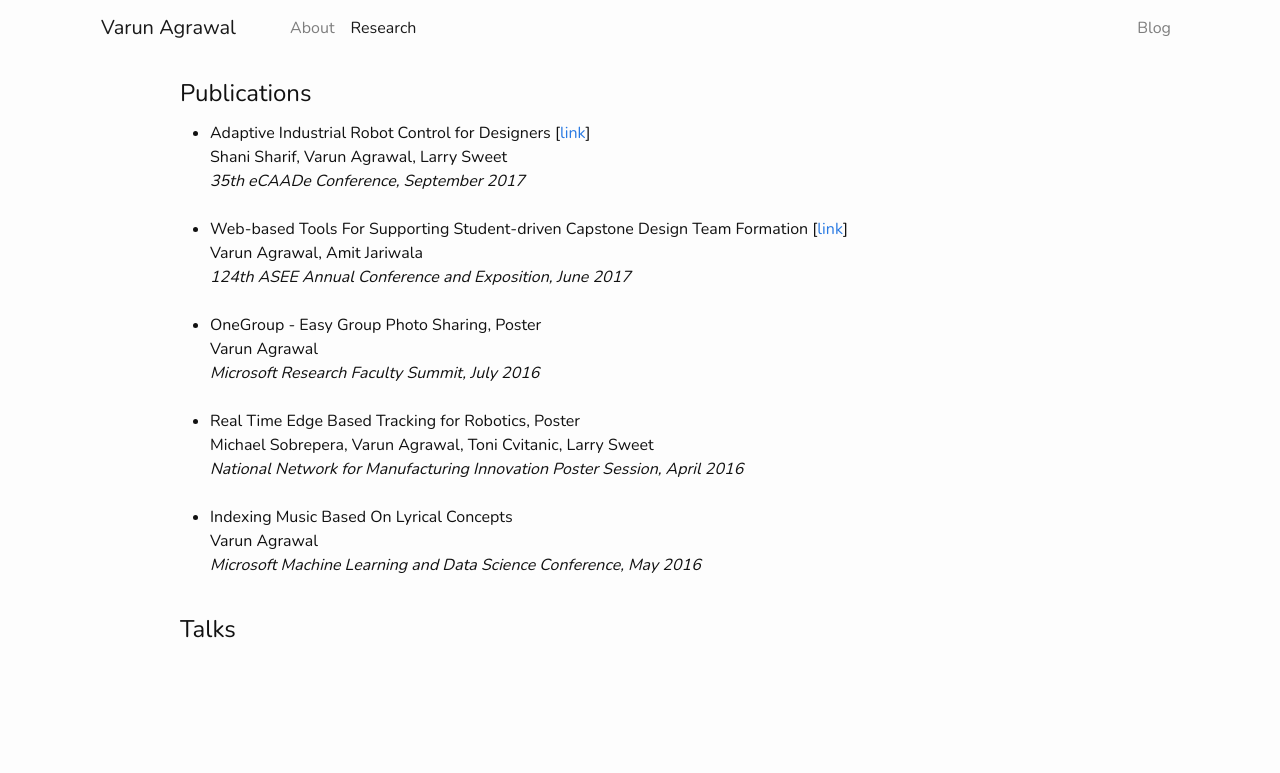
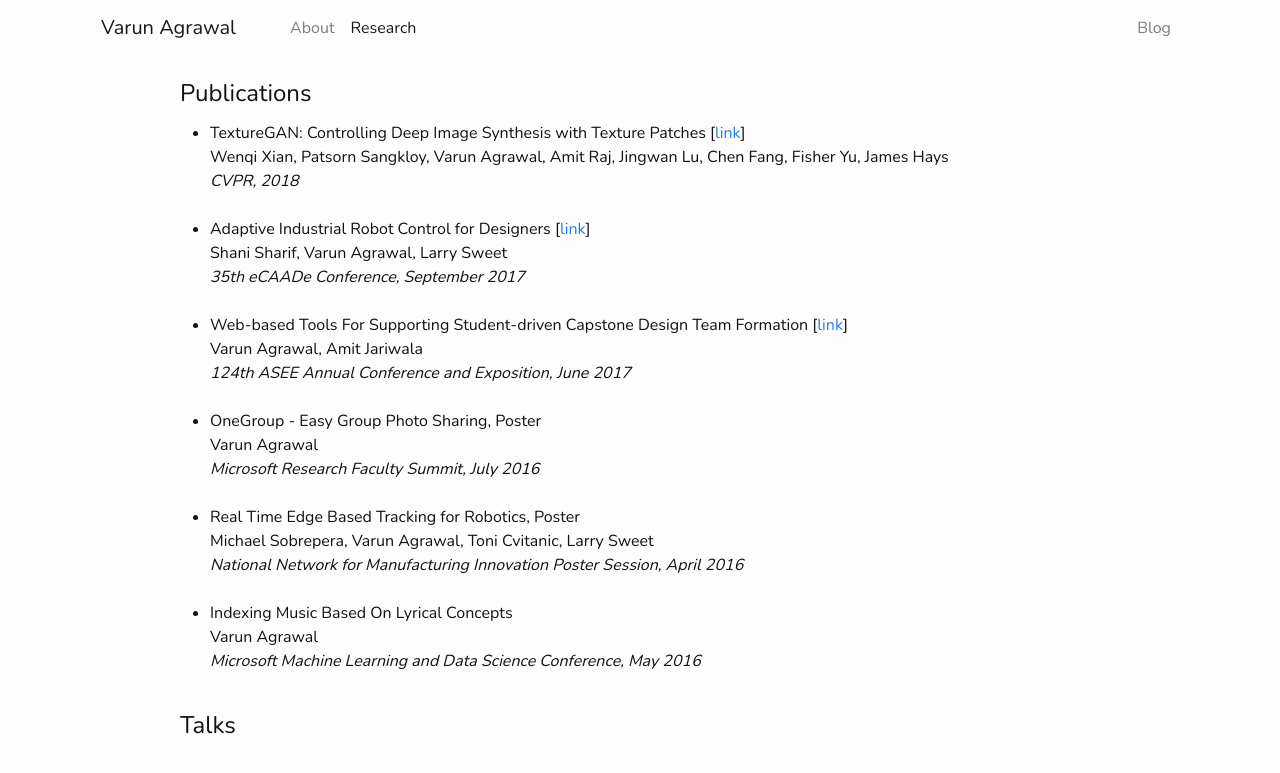
Before and after one commit to varunagrawal/varunagrawal.github.io, a Jekyll site: the page built from research.html, in a window 1280 px wide. Shown: the top 773 px of the page. Built offline with Jekyll 4.4.1, drawn with Linux system fonts in a browser that asks for light colours; nearby versions of some CDN libraries.

Commit message:
added TextureGAN to publications

```diff
--- a/_data/publications.yml
+++ b/_data/publications.yml
@@ -1,3 +1,8 @@
+- title: "TextureGAN: Controlling Deep Image Synthesis with Texture Patches"
+  authors: Wenqi Xian, Patsorn Sangkloy, Varun Agrawal, Amit Raj, Jingwan Lu, Chen Fang, Fisher Yu, James Hays
+  venue: CVPR, 2018
+  link: https://arxiv.org/abs/1706.02823
+
 - title: Adaptive Industrial Robot Control for Designers
   authors: Shani Sharif, Varun Agrawal, Larry Sweet
   venue: 35th eCAADe Conference, September 2017
```
